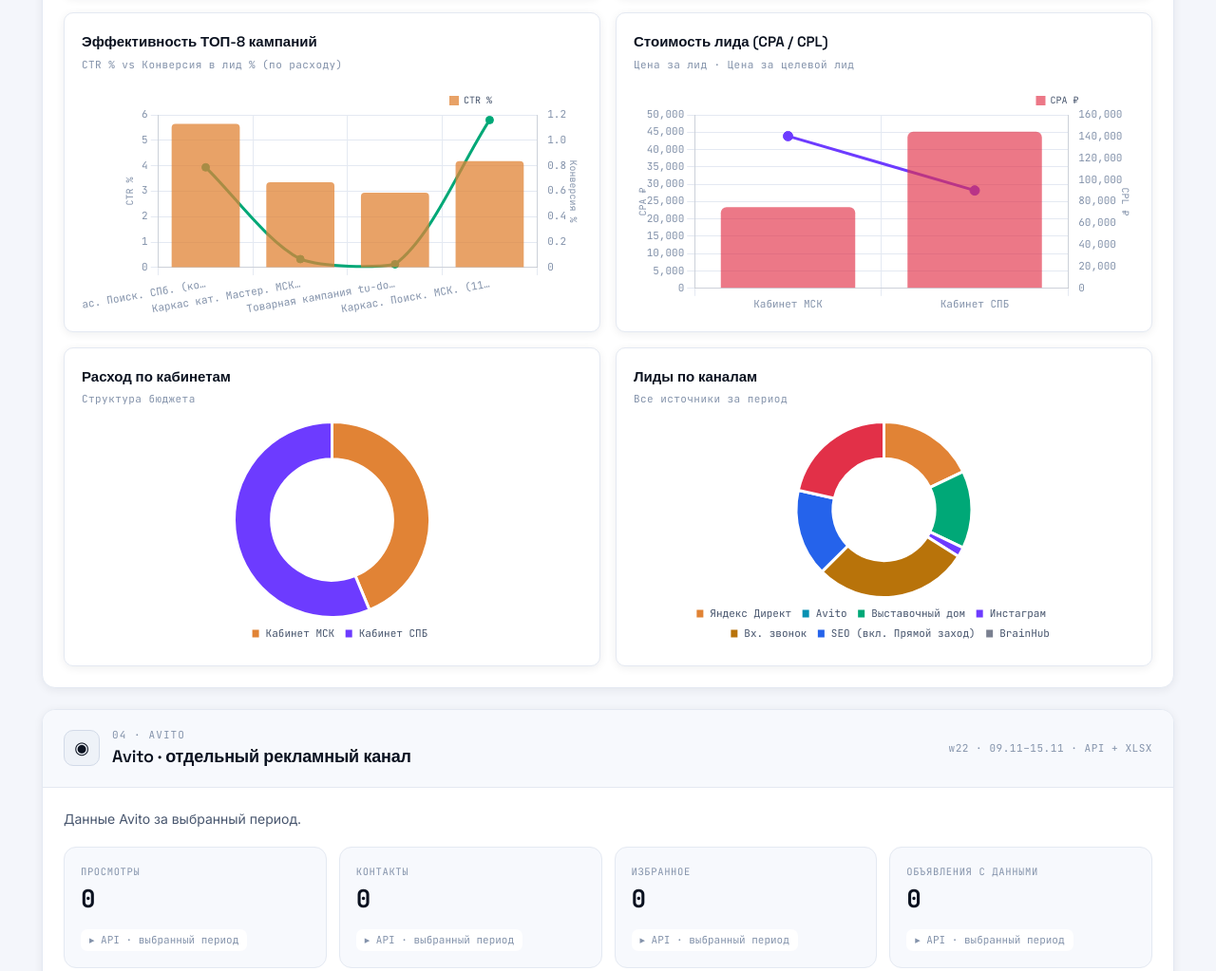
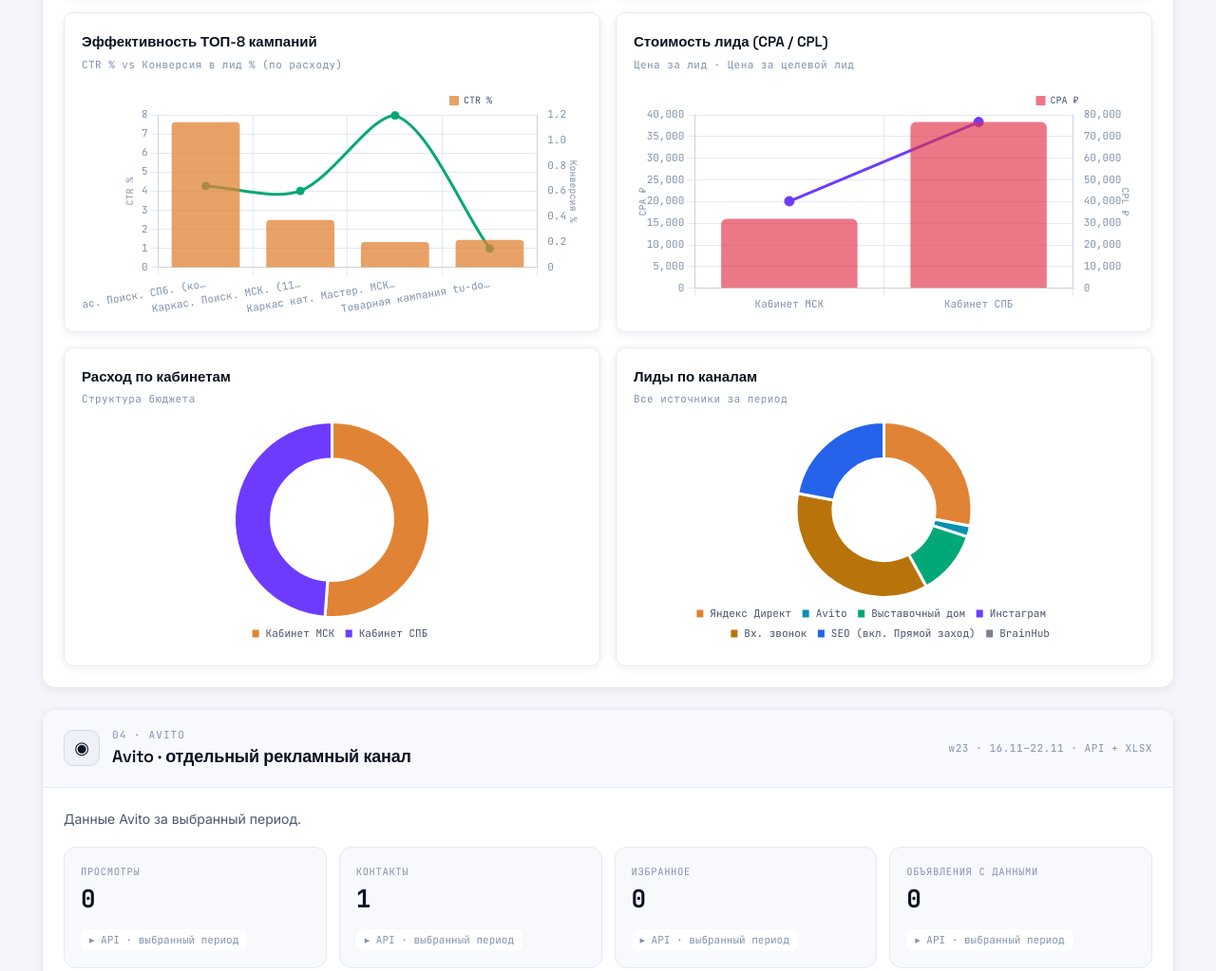
Before and after one commit to htsgladiatis/sk-tu-dashboard-new, a plain HTML site: page index.html in a window 1280 px wide. Shown: the part 1572-2595 px from the top of the page at 95% size. Drawn offline with nearby package versions, Linux system fonts and the light colour scheme.

Commit message:
Неделя w23 (16–22.11.2026): 116 014 показов, 2 301 клик, 314 037,92 ₽, 50 лидов / 20 ЦЛ

```diff
--- a/index.html
+++ b/index.html
@@ -1993,6 +1993,42 @@ const weeks = {
       topPagesMsk: [],
       topQueriesSpb: [],
       topQueriesMsk: []
+    },
+    w23: {
+      id: "w23", label: "16.11–22.11", from: "16.11.2026", to: "22.11.2026",
+      avito: {impressions:0, views:0, contacts:1, target:0, favorites:0, items:0, spend:0.00, viewCost:0.00, contactCost:0.00},
+      impressions: 116014, clicks: 2301, spend: 314037.92, leads: 50, target: 20,
+      ctr: 1.98, cpc: 136.48, cpa: 15701.90, cpl: 6280.76,
+      noteImpressions: "Показы/клики/расход — выгрузка Директа за 16–22.11 (по объявлениям). МСК: полные 7 дней; СПБ: только 16–20.11 (21–22.11 в CSV нет — суммы занижены на ~2 дня). Вебмастер за неделю не выгружался (лежащие в папке отчёты — срез 01.10–20.11, в topQueries не берём). Avito: трафик не выгружен, в блоке нули, но 1 контакт из CRM (utm_campaign=avito_messenger) учтён в канале. Calltouch: 19 звонков, 16 target, 12 длинных >60 с (16–21.11). Метрика: без суффикса = МСК (1 348 визитов, 6 целей), «(1)» = СПБ (2 367), «(2)» = tu-dom.ru (2 397, 96 % рекламы, в seoStats не входит).",
+      noteLeads: "Полный срез CRM 16–22.11 (23.11.2026): 53 сделки воронки «Продажи», 3 дубля исключены («Причина отказа» = Дубль/удалить) → 50 лидов / 20 ЦЛ. Канал: utm > source; utm_medium=cpc → Директ (14/6): МСК 708854686 — 6/3, 115397956 — 4/1; СПБ 715595976 — 3/2, 715595895 — 1/0. Вх. звонок 18/6, из них 13 — авто-сделки коллтрекинга Calltouch. SEO 11/2, Выставка 6/6, Avito 1/0. ЦЛ = max(тег «Целевой», статус ≥ «Квалифицирован»); все 20 ЦЛ имеют тег. Calltouch за неделю: 19 звонков / 16 target / 12 длинных. Скорозвон (BrainHub) за 16–22.11 не выгружен — 0/0.",
+      accounts: {
+        "Кабинет МСК": { imp: 64057, clicks: 1166, spend: 160632.15, leads: 10, target: 4, campaigns: [
+          {name:"Каркас кат. Мастер. МСК. OK.", imp:37470, clicks:502, spend:41481.97, leads:6, target:3},
+          {name:"Каркас. Поиск. МСК. (115397956)", imp:26587, clicks:664, spend:119150.18, leads:4, target:1}
+        ]},
+        "Кабинет СПБ": { imp: 51957, clicks: 1135, spend: 153405.77, leads: 4, target: 2, campaigns: [
+          {name:"Каркас. Поиск. СПб. (копия) (715595976)", imp:6143, clicks:468, spend:142243.28, leads:3, target:2},
+          {name:"Товарная кампания tu-dom.ru от 29.10.26 (715595895)", imp:45814, clicks:667, spend:11162.49, leads:1, target:0}
+        ]}
+      },
+      channels: [
+        {name:"Яндекс Директ",leads:14,target:6,spend:314037.92},
+        {name:"Avito",leads:1,target:0,spend:0.00},
+        {name:"Выставочный дом",leads:6,target:6,spend:0.00},
+        {name:"Инстаграм",leads:0,target:0,spend:0.00},
+        {name:"Вх. звонок",leads:18,target:6,spend:0.00},
+        {name:"SEO (вкл. Прямой заход)",leads:11,target:2,spend:0.00},
+        {name:"BrainHub",leads:0,target:0,spend:0.00},
+        {name:"Прочее (VK, прочие)",leads:0,target:0,spend:0.00}
+      ],
+      seoStats: {
+        spb:{visits:2367,users:1787,bounceRate:0.23151668779045204,pageDepth:3.55766793409379,avgDuration:199,goals:null,goalConversion:null,goalRevenue:null},
+        msk:{visits:1348,users:940,bounceRate:0.17433234421364985,pageDepth:4.906528189910979,avgDuration:265,goals:6,goalConversion:0.005319148936170213,goalRevenue:0.0}
+      },
+      topPagesSpb: [],
+      topPagesMsk: [],
+      topQueriesSpb: [],
+      topQueriesMsk: []
     }
     };
 
@@ -2368,8 +2404,8 @@ m2026_08: {
      }
     };
 
-    let currentWeek = "w22";
-    const weekOrder = ["w1","w2","w3","w4","w5","w6","w7","w8","w9","w10","w11","w12","w13","w14","w15","w16","w17","w18","w19","w20","w21","w22"];
+    let currentWeek = "w23";
+    const weekOrder = ["w1","w2","w3","w4","w5","w6","w7","w8","w9","w10","w11","w12","w13","w14","w15","w16","w17","w18","w19","w20","w21","w22","w23"];
 
 /* ===========================================================
    HELPERS
--- a/sw.js
+++ b/sw.js
@@ -8,7 +8,7 @@
  * current at first SW fetch — even after a fresh push lands the new file
  * on origin. Symptom: user sees OLD layout despite server already shipping NEW.
  */
-const TU_CACHE = 'tu-dash-v2-2026-11-17-w22b';
+const TU_CACHE = 'tu-dash-v2-2026-11-23-w23';
 
 self.addEventListener('install', () => {
   self.skipWaiting();
```
